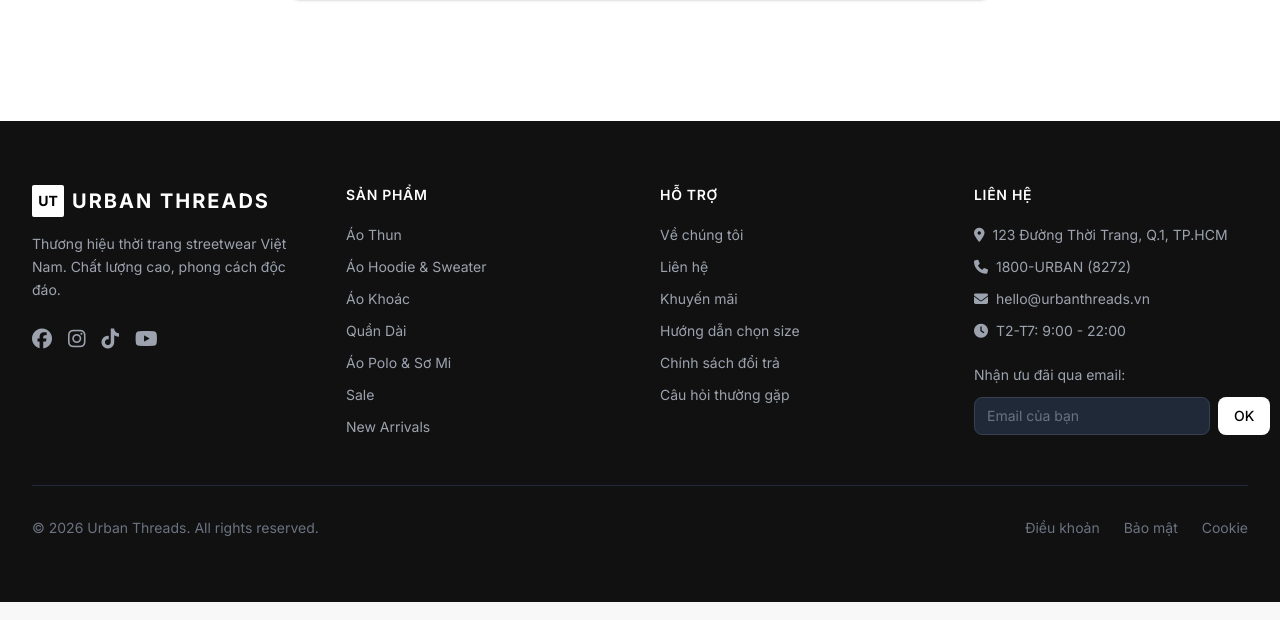
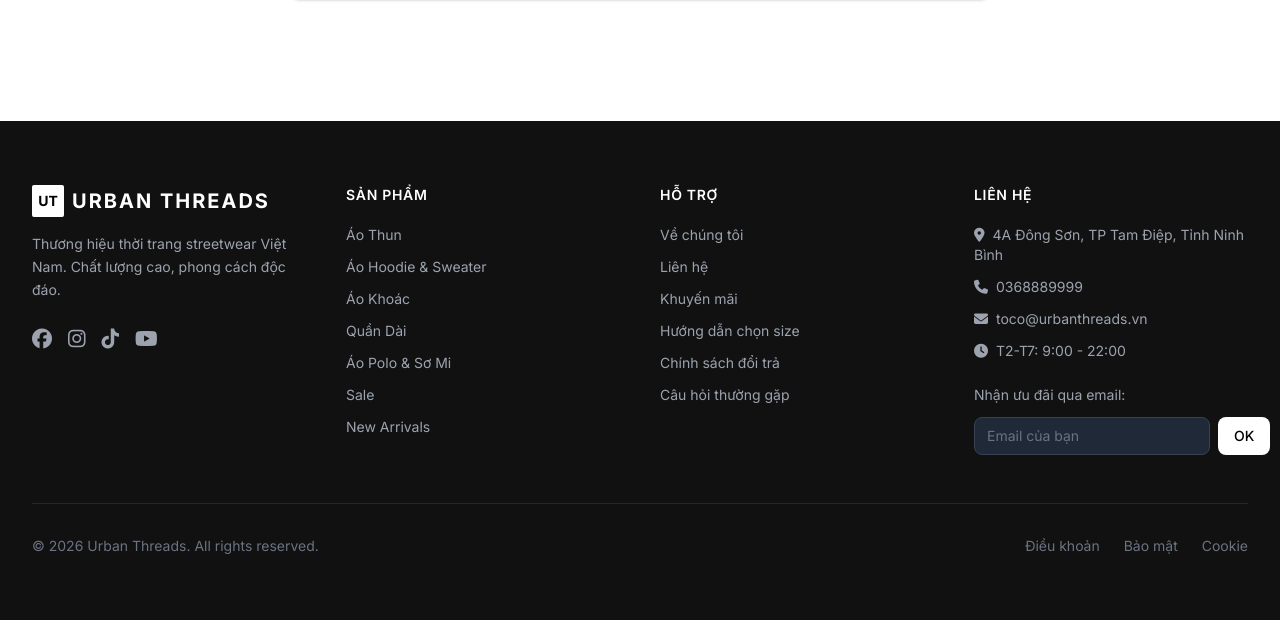
Before and after one commit to HNKILLNET404/lehainam_24ct1_cnpm, a Django app: page /accounts/addresses/add/ in a window 1280 px wide. Shown: the part 901-1521 px from the top of the page. Run offline with Django 5.2, Linux system fonts and the light colour scheme; a user stored in the database is signed in; data comes from the database, SQL or seed files in the repository; data that the repository does not hold is empty; some libraries are stand-ins or nearby versions.

Commit message:
update: Cap nhat thong tin lien he chan trang

```diff
--- a/templates/base.html
+++ b/templates/base.html
@@ -311,9 +311,9 @@
                 <div>
                     <h4 class="font-semibold uppercase tracking-wider mb-5 text-sm">Liên hệ</h4>
                     <ul class="space-y-3 text-sm text-gray-400">
-                        <li><i class="fas fa-map-marker-alt mr-2"></i>123 Đường Thời Trang, Q.1, TP.HCM</li>
-                        <li><i class="fas fa-phone mr-2"></i>1800-URBAN (8272)</li>
-                        <li><i class="fas fa-envelope mr-2"></i>hello@urbanthreads.vn</li>
+                        <li><i class="fas fa-map-marker-alt mr-2"></i>4A Đông Sơn, TP Tam Điệp, Tỉnh Ninh Bình</li>
+                        <li><i class="fas fa-phone mr-2"></i>0368889999</li>
+                        <li><i class="fas fa-envelope mr-2"></i>toco@urbanthreads.vn</li>
                         <li><i class="fas fa-clock mr-2"></i>T2-T7: 9:00 - 22:00</li>
                     </ul>
                     <!-- Newsletter -->
```
